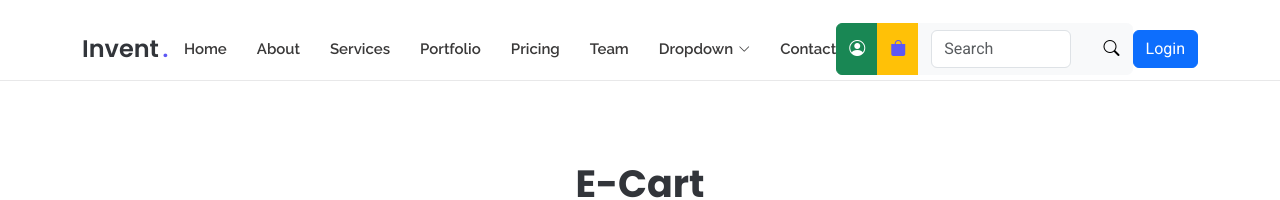
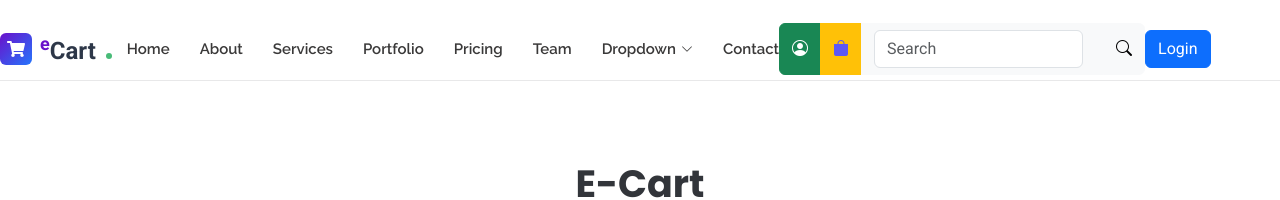
Before and after one commit to SoubhagyaMohanty-018/E-cart-services, a plain HTML site: page index.html in a window 1280 px wide. Shown: the top 200 px of the page. Drawn offline with Linux system fonts and the light colour scheme.

Commit message:
Update index.html

```diff
--- a/index.html
+++ b/index.html
@@ -32,11 +32,23 @@
 <body class="portfolio-details-page">
 
   <header id="header" class="header d-flex align-items-center fixed-top">
-    <div class="container position-relative d-flex align-items-center justify-content-between">
+<!--     <div class="container position-relative d-flex align-items-center justify-content-between">
 
       <a href="index.html" class="logo d-flex align-items-center me-auto me-xl-0">
         <h1 class="sitename">Invent</h1><span>.</span>
-      </a>
+      </a> -->
+    <div style="display:flex; align-items:center; gap:8px;">
+  <div style="width:32px; height:32px; background:linear-gradient(135deg, #6a11cb 0%, #2575fc 100%); border-radius:6px; display:flex; align-items:center; justify-content:center;">
+    <svg width="18" height="18" viewBox="0 0 576 512" fill="white">
+      <path d="M528.12 301.319l47.273-208C578.806 78.301 567.391 64 551.99 64H159.208l-9.166-44.81C147.758 8.021 137.93 0 126.529 0H24C10.745 0 0 10.745 0 24v16c0 13.255 10.745 24 24 24h69.883l70.248 343.435C147.325 417.1 136 435.222 136 456c0 30.928 25.072 56 56 56s56-25.072 56-56c0-15.674-6.447-29.835-16.824-40h209.647C430.447 426.165 424 440.326 424 456c0 30.928 25.072 56 56 56s56-25.072 56-56c0-22.172-12.888-41.332-31.579-50.405l5.517-24.276c3.413-15.018-8.002-29.319-23.403-29.319H218.117l-6.545-32h293.145c11.206 0 20.92-7.754 23.403-18.681z"/>
+    </svg>
+  </div>
+  <span style="font-weight:700; font-size:24px; color:#2d3748;">
+    <span style="color:#6a11cb; font-size:18px; vertical-align:super;">e</span>Cart
+    <span style="display:inline-block; width:6px; height:6px; background-color:#48bb78; border-radius:50%; margin-left:4px;"></span>
+  </span>
+</div>
+
 
       <nav id="navmenu" class="navmenu">
         <ul>
```
